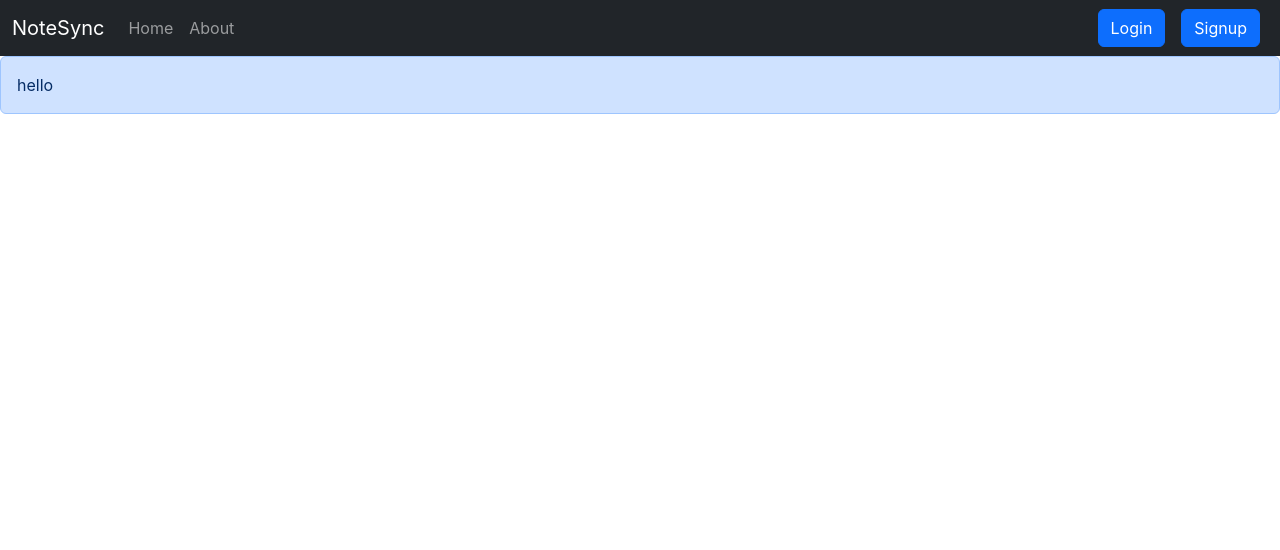
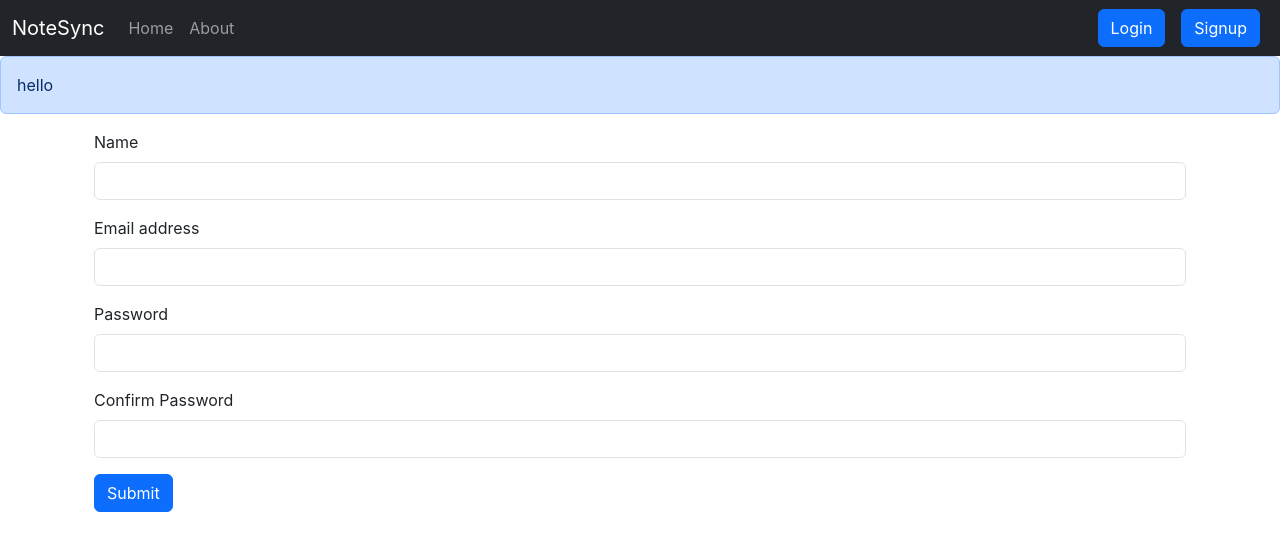
Before and after one commit to tanishkagupta2207/NoteSync_frontend, a React (Create React App) app: page /signup in a window 1280 px wide. Shown: the top 550 px of the page. Built offline with nearby package versions, Linux system fonts and the light colour scheme.

Commit message:
handle Signup

```diff
--- a/src/components/Signup.js
+++ b/src/components/Signup.js
@@ -1,9 +1,109 @@
-import React from 'react'
+import React, { useState } from 'react'
+import {useNavigate} from 'react-router-dom';
 
 const Signup = () => {
+  const [credentials, setCredentials] = useState({
+    name: '',
+    email: '',
+    password: '',
+    cpassword: ''
+  });
+  let navigate = useNavigate();
+
+  const handleSubmit = async(e) => {
+    e.preventDefault();
+    if(credentials.password !== credentials.cpassword){
+      alert('Password and Confirm Password do not match!');
+      return ;
+    }
+    const response = await fetch(`${process.env.REACT_APP_HOST_URL}api/auth/createUser`, {
+      method: 'POST',
+      headers: {
+        'Content-Type': 'application/json'
+      },
+      body: JSON.stringify(credentials)
+    });
+    const res = await response.json();
+    console.log(res);
+    if(res.success){
+      localStorage.setItem("token", res.authToken);
+      navigate('/');
+    }
+    else{
+      alert('Could not SignUp!');
+    }
+  }
+
+  const onChange = (e) => {
+    setCredentials({ ...credentials, [e.target.name]: e.target.value });
+  };
+
   return (
-    <div>
-
+    <div className='container'>
+      <form onSubmit={handleSubmit}>
+      <div className="mb-3">
+          <label htmlFor="name" className="form-label">
+            Name
+          </label>
+          <input
+            type="text"
+            className="form-control"
+            id="name"
+            required
+            name="name"
+            onChange={onChange}
+            value={credentials.name}
+          />
+        </div>
+        <div className="mb-3">
+          <label htmlFor="email" className="form-label">
+            Email address
+          </label>
+          <input
+            type="email"
+            className="form-control"
+            id="email"
+            name="email"
+            required
+            aria-describedby="emailHelp"
+            onChange={onChange}
+            value={credentials.email}
+          />
+        </div>
+        <div className="mb-3">
+          <label htmlFor="password" className="form-label">
+            Password
+          </label>
+          <input
+            type="password"
+            name="password"
+            className="form-control"
+            id="password"
+            onChange={onChange}
+            required
+            minLength={5}
+            value={credentials.password}
+          />
+        </div>
+        <div className="mb-3">
+          <label htmlFor="password" className="form-label">
+            Confirm Password
+          </label>
+          <input
+            type="password"
+            name="cpassword"
+            className="form-control"
+            id="cpassword"
+            onChange={onChange}
+            required
+            minLength={5}
+            value={credentials.cpassword}
+          />
+        </div>
+        <button type="submit" className="btn btn-primary" >
+          Submit
+        </button>
+      </form>
     </div>
   )
 }
```
